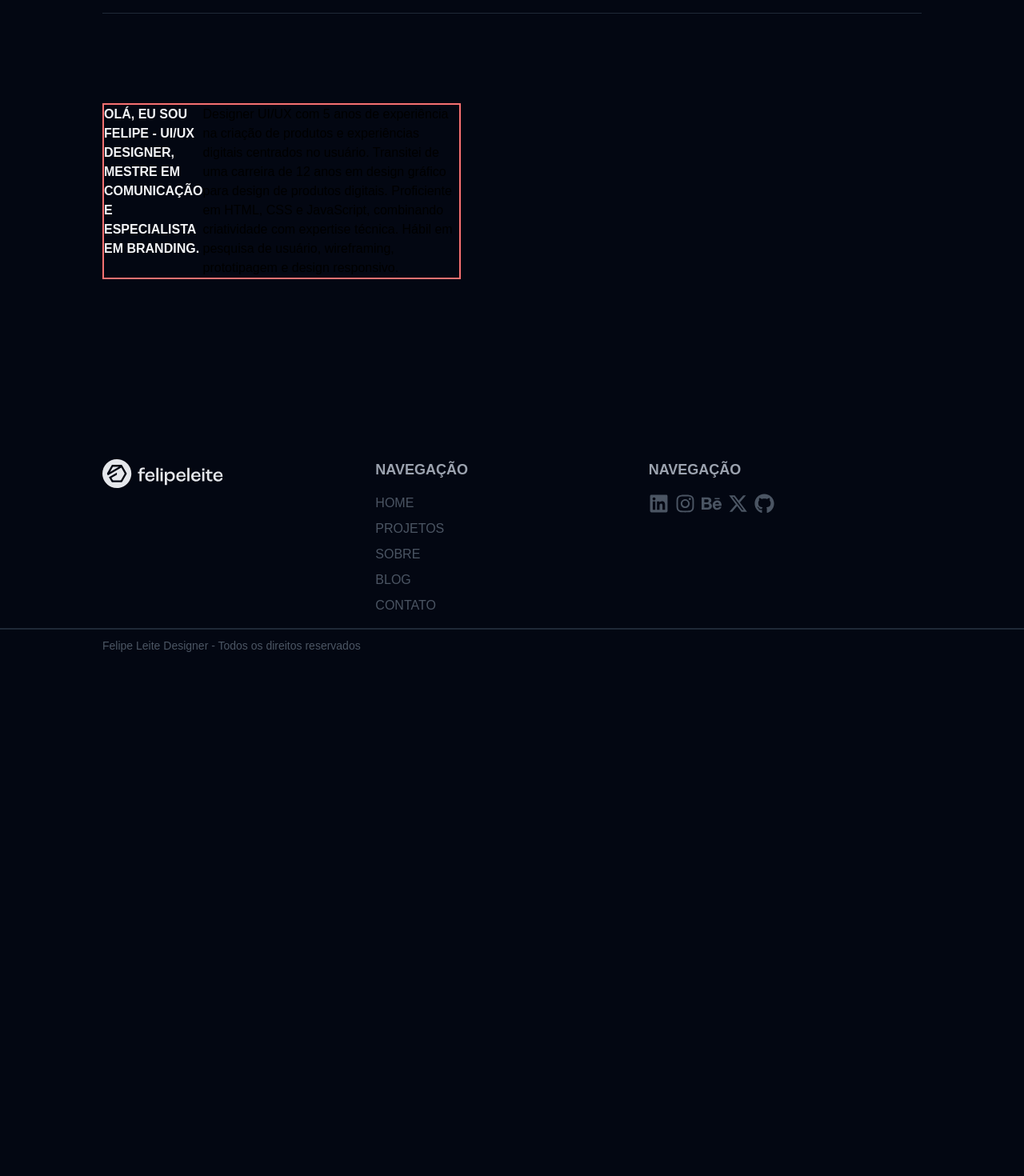
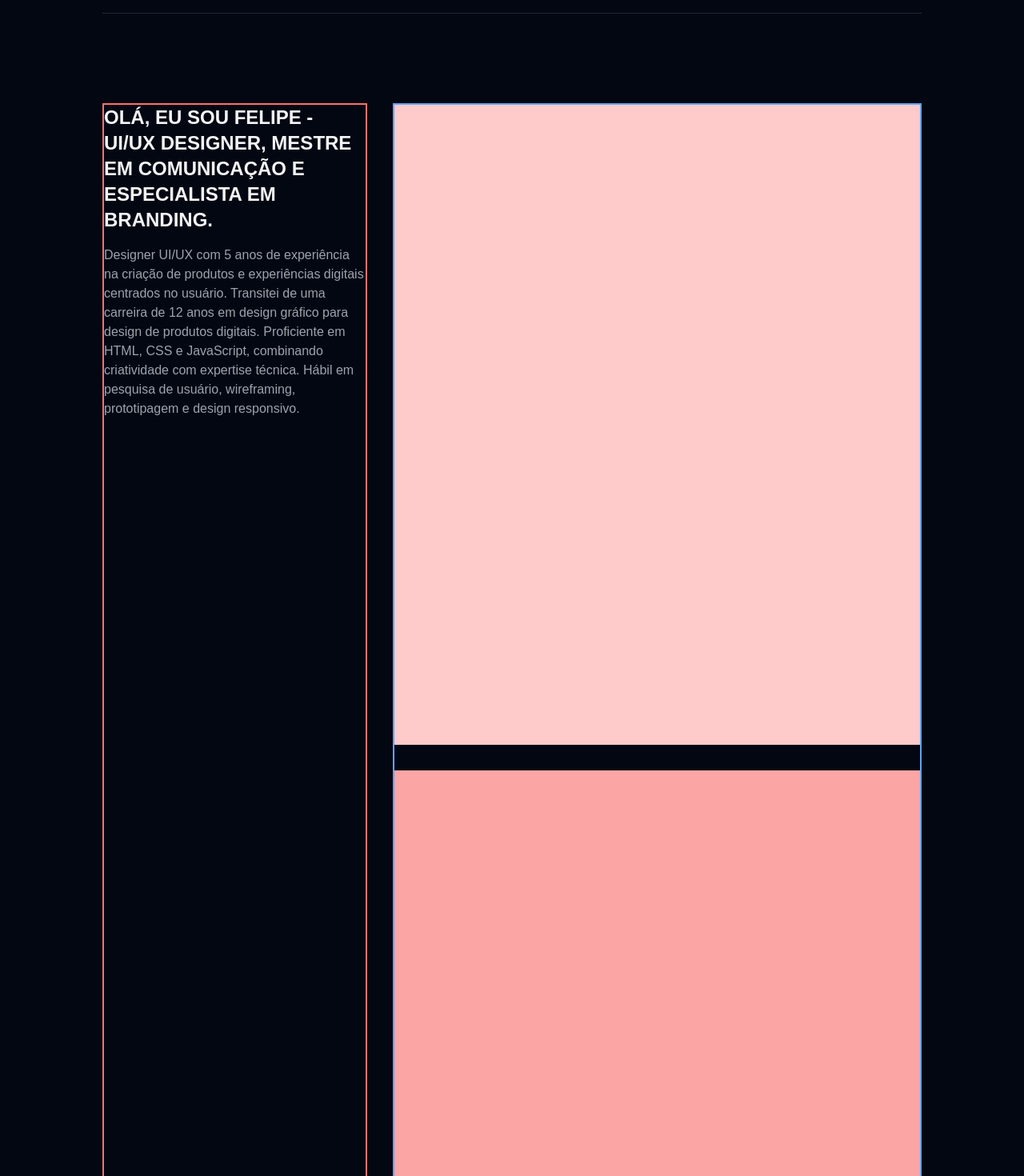
Before and after one commit to felbart/felipeleite, a React (Vite) app: page / in a window 1280 px wide. Shown: the part 3280-4750 px from the top of the page at 80% size. Before the commit the page ends 4241 px from the top, so only its background shows below. Built offline with nearby package versions, Linux system fonts and the light colour scheme; a web font is replaced by a local one.

Commit message:
Seção About

```diff
--- a/src/components/AboutHome.jsx
+++ b/src/components/AboutHome.jsx
@@ -11,12 +11,15 @@ const AboutHome = () => {
       <HorizontalDiv />
       </div>
       <div className='flex flex-col md:flex-row gap-4 md:gap-8'>
-        <div className='flex flex-row max-w-md border-2 border-red-400'>
-          <h3 className='text-gray-100 font-bold uppercase'>{ABOUT.text1}</h3>
-          <span className='text-base normal-case'>{ABOUT.text2}</span>
+        <div className='flex flex-col w-4/12 border-2 gap-4 border-red-400'>
+          <h3 className='text-gray-100 font-bold uppercase text-2xl'>{ABOUT.text1}</h3>
+          <span className='text-base normal-case text-gray-400'>{ABOUT.text2}</span>
         </div>
-        <div className='flex flex-col gap-4 md:gap-8'>
-
+        <div className='flex flex-col gap-4 w-8/12 md:gap-8 border-2 border-blue-400'>
+          <div className='h-screen bg-red-200'></div>
+          <div className='h-screen bg-red-300'></div>
+          <div className='h-screen bg-red-400'></div>
+          <div className='h-screen bg-red-500'></div>
         </div>
       </div>
     </section>
--- a/src/components/TechBadge.jsx
+++ b/src/components/TechBadge.jsx
@@ -1,8 +1,10 @@
+/* eslint-disable no-unused-vars */
 import React from 'react'
 
-const TechBadge = ({ nome }) => {
+const TechBadge = (props) => {
   return (
-    <span className='text-secondary-400 bg-gray-800/80 text-sm py-1 px-3 rounded-md'>{nome}</span>
+    // eslint-disable-next-line react/prop-types
+    <span className='text-secondary-400 bg-gray-800/80 text-sm py-1 px-3 rounded-md'>{props.nome}</span>
   )
 }
 
```
